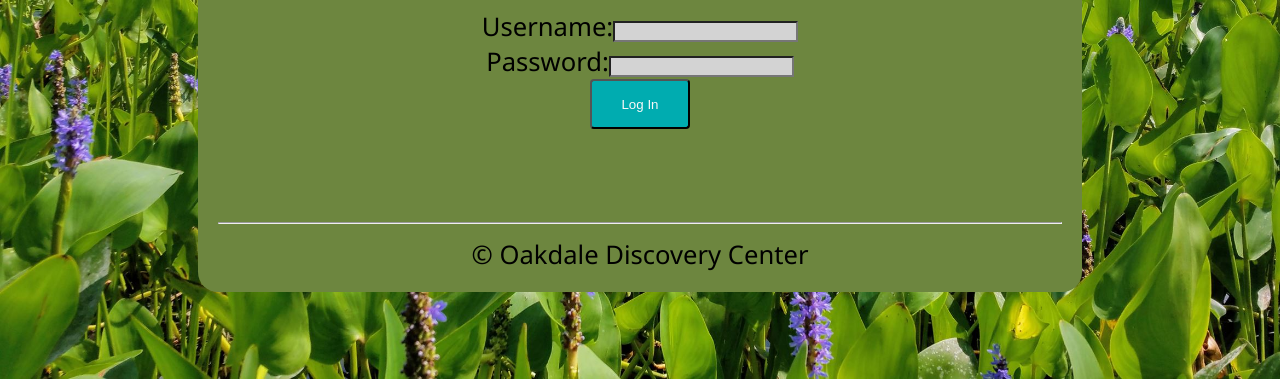
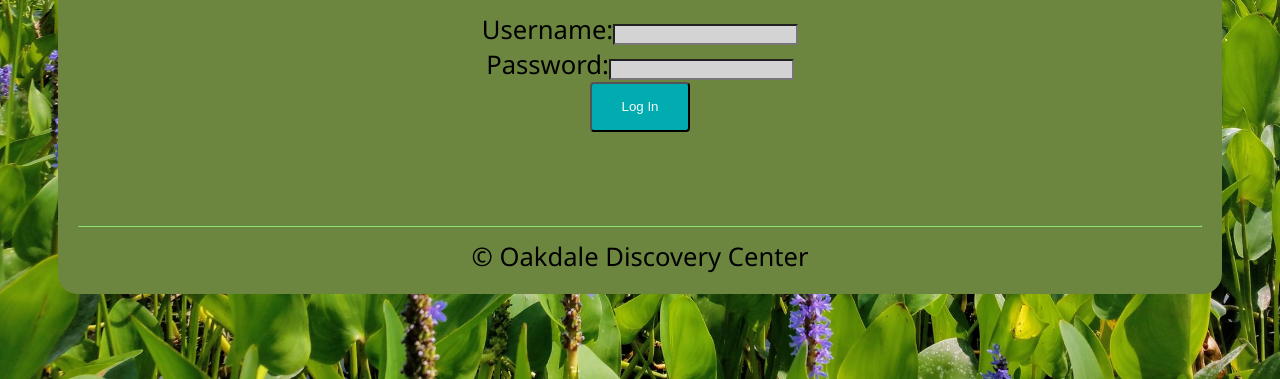
Before and after one commit to linzmeyer/solo-project, a React app: page /#/home in a window 1280 px wide. Shown: the part 421-800 px from the top of the page. Built offline with nearby package versions, Linux system fonts and the light colour scheme; no server answers.

Commit message:
moved body to diff part of file

```diff
--- a/src/components/App/App.css
+++ b/src/components/App/App.css
@@ -19,24 +19,13 @@
 
 .App-body {
   display: grid;
-  grid-template-columns: repeat( 9, 1fr);
+  grid-template-columns: repeat(auto-fit, minmax(200px, 1fr));
   font-family: 'Segoe UI', Tahoma, Geneva, Verdana, sans-serif;
   font-size: 1.6rem;
   margin: 0px;
   grid-template-areas:
   '. App App App App App App App .'
 }
-
-body {
-  background: url('../../images/wetland.jpeg');
-  background-size: cover;
-  background-attachment: fixed;
-}
-
-/* .alert {
-    background-color: #ff4545;
-    margin: 50px;
-} */
 
 .log-in, .log-out, .register {
   background-color: #00acb0;
@@ -63,3 +52,20 @@ body {
   border-bottom:1px solid #444;
   cursor: pointer;
 }
+
+body {
+  background: url('../../images/wetland.jpeg');
+  background-size: cover;
+  background-attachment: fixed;
+}
+
+button {
+  cursor: pointer;
+}
+button:hover {
+  box-shadow: 4px 4px 4px 2px black;
+}
+
+hr {
+  border-color: #96E072;
+}
```
Lines whose indentation alone changed are shown as unchanged.
